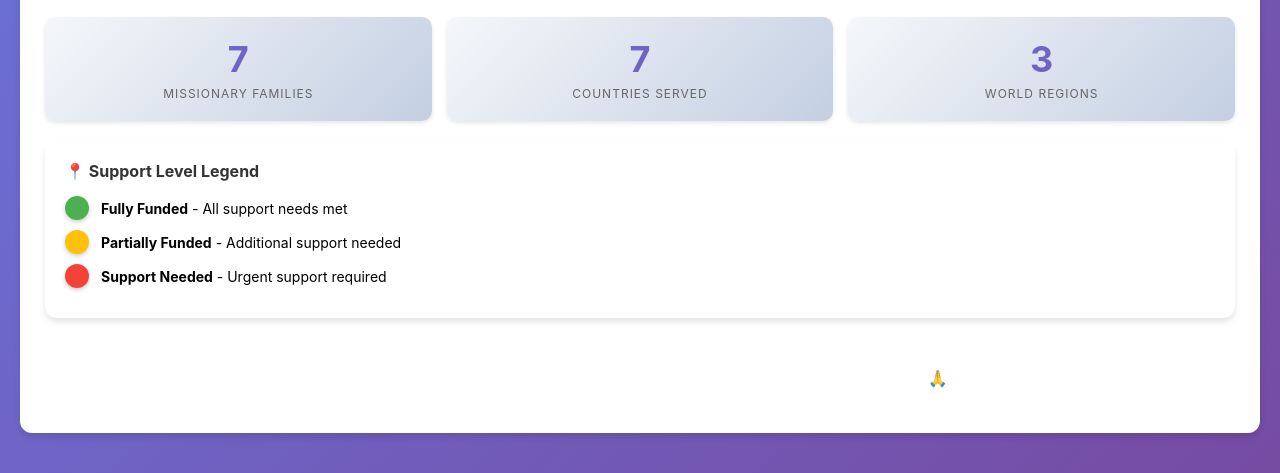
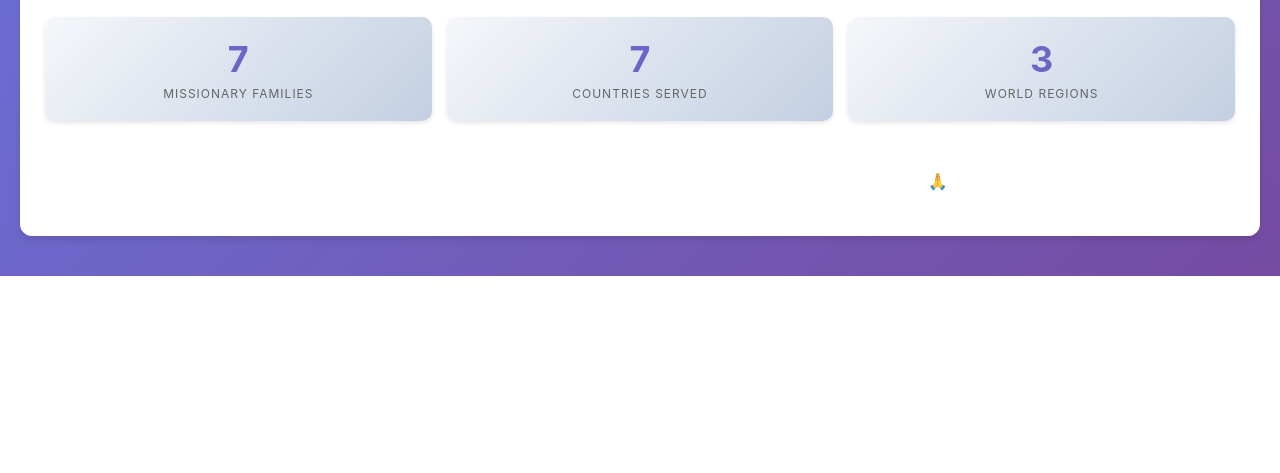
Before and after one commit to nbcknoxville-ai/missionary-map, a plain HTML site: page index.html in a window 1280 px wide. Shown: the part 811-1284 px from the top of the page. After the commit the page ends 1087 px from the top, so only its background shows below. Drawn offline with nearby package versions, Linux system fonts and the light colour scheme.

Commit message:
Update index.html

```diff
--- a/index.html
+++ b/index.html
@@ -374,23 +374,6 @@
                 </div>
             </div>
         </div>
-
-        <div class="legend">
-            <h4>📍 Support Level Legend</h4>
-            <div class="legend-item">
-                <div class="legend-icon" style="background: #4CAF50;"></div>
-                <span><strong>Fully Funded</strong> - All support needs met</span>
-            </div>
-            <div class="legend-item">
-                <div class="legend-icon" style="background: #FFC107;"></div>
-                <span><strong>Partially Funded</strong> - Additional support needed</span>
-            </div>
-            <div class="legend-item">
-                <div class="legend-icon" style="background: #F44336;"></div>
-                <span><strong>Support Needed</strong> - Urgent support required</span>
-            </div>
-        </div>
-
         <div class="footer">
             <p>Thank you for supporting our missionaries in their vital work around the world! 🙏</p>
         </div>
```
